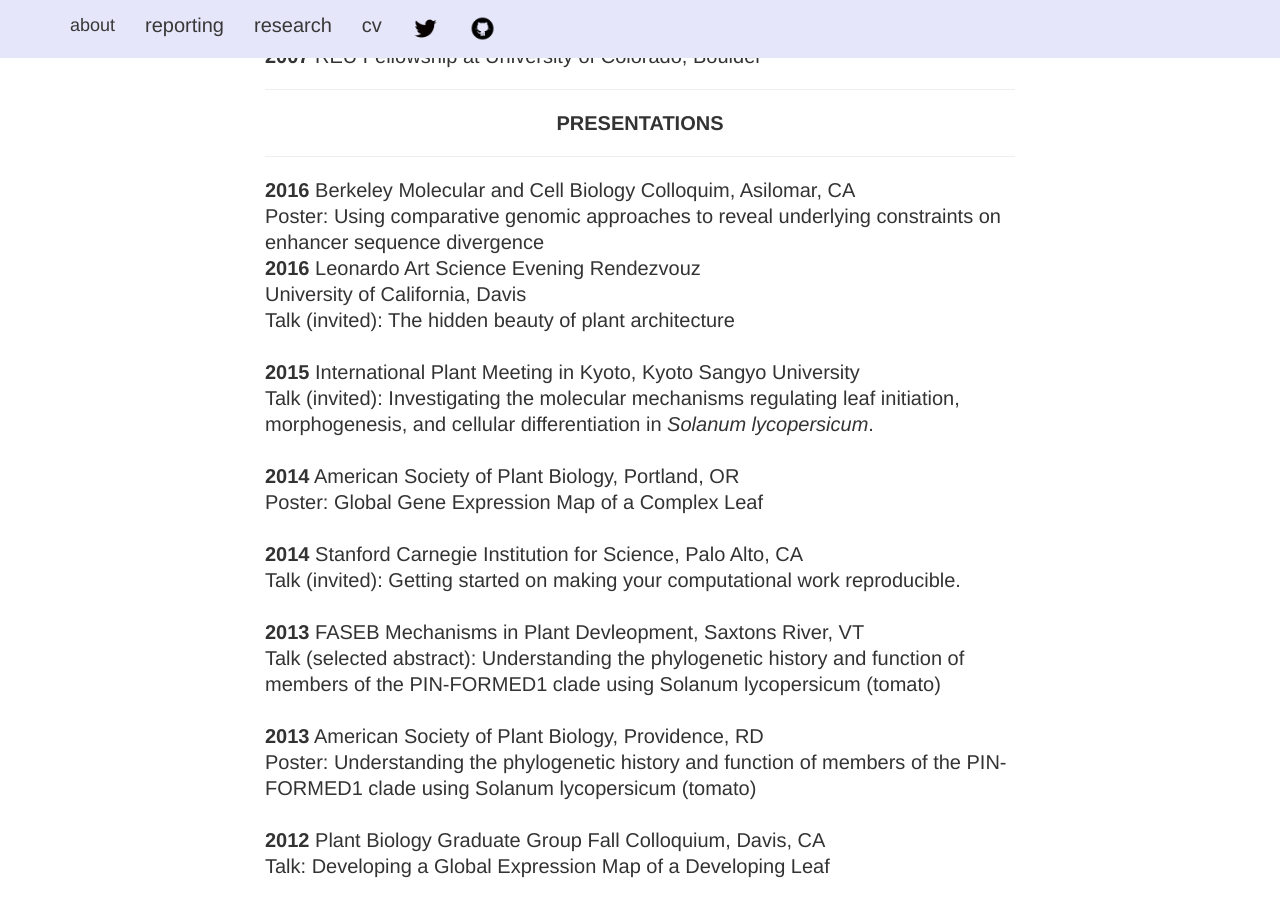
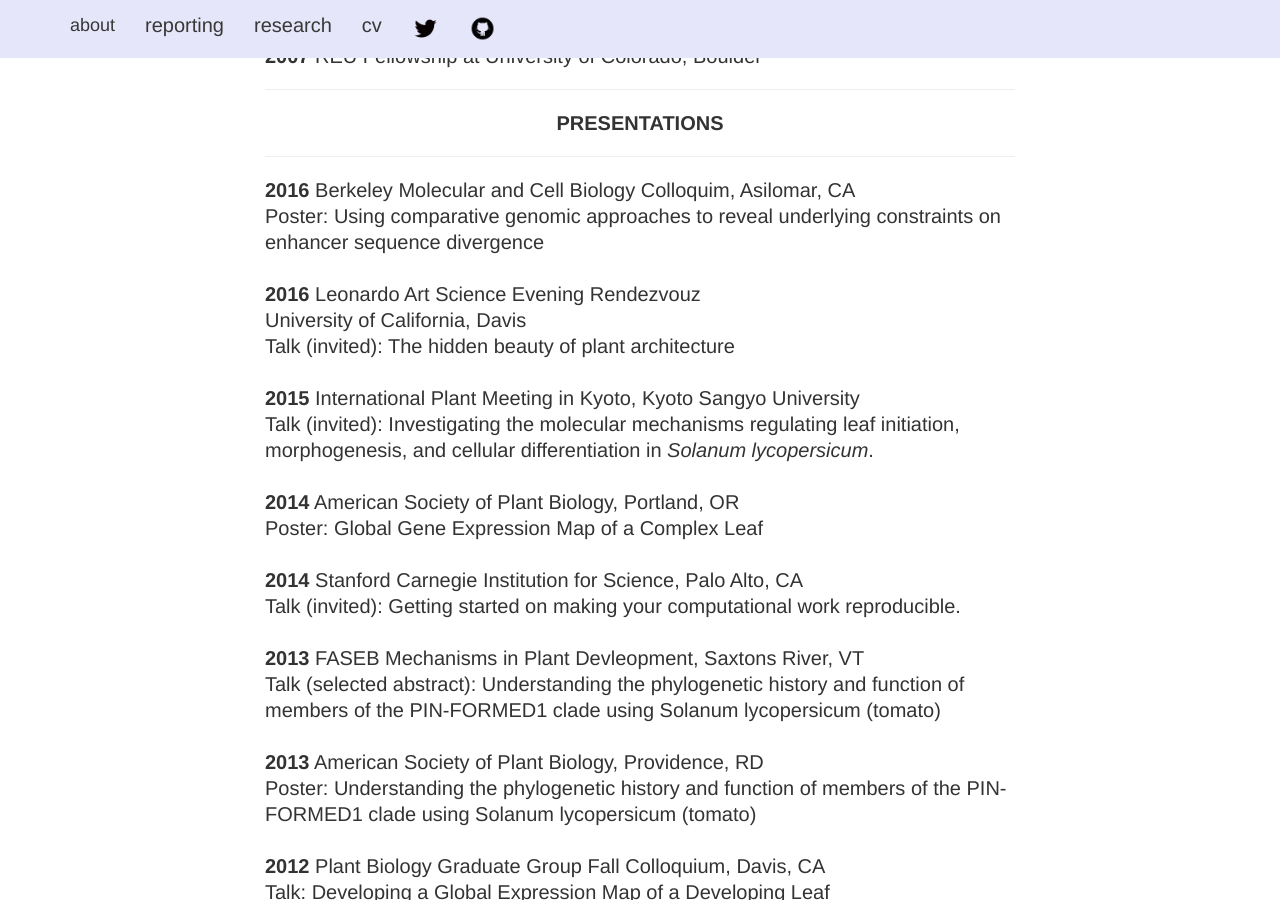
Before and after one commit to iamciera/creports, a Jekyll site: the page built from cv/index.html, in a window 1280 px wide and 900 px high, scrolled down 2740 px. Built offline with Jekyll 4.4.1, drawn with Linux system fonts in a browser that asks for light colours; nearby versions of some CDN libraries.

Commit message:
updated CV

```diff
--- a/cv/index.html
+++ b/cv/index.html
@@ -100,7 +100,7 @@ layout: default
 				<hr />
 				<b>2016</b> Berkeley Molecular and Cell Biology Colloquim, Asilomar, CA<br />
 				Poster: Using comparative genomic approaches to reveal underlying constraints on enhancer sequence divergence</br>
-				<b>2016</b> Leonardo Art Science Evening Rendezvouz <br />
+				<br /><b>2016</b> Leonardo Art Science Evening Rendezvouz <br />
 				University of California, Davis</br>
 				Talk (invited): The hidden beauty of plant architecture</br>
 				<br /><b>2015</b> International Plant Meeting in Kyoto, Kyoto Sangyo University</br>
```
